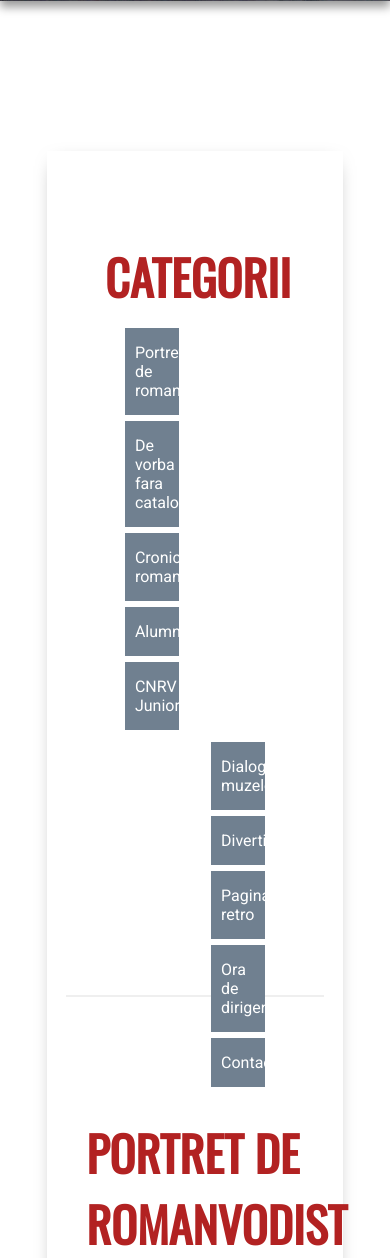
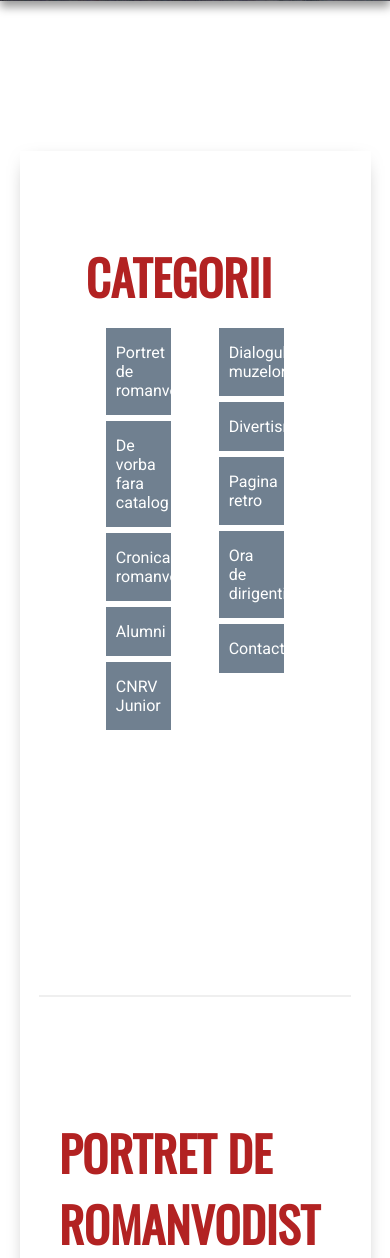
Before and after one commit to datBumbleB/cnrevista, a PHP site: page / in a window 390 px wide; the page is wider, and only the part inside the window is pictured. Shown: the part 843-2101 px from the top of that part. Run offline with PHP 8.4, Linux system fonts and the light colour scheme; some libraries are stand-ins or nearby versions; some web fonts are replaced.

Commit message:
no message

```diff
--- a/css/main.css
+++ b/css/main.css
@@ -375,13 +375,17 @@
 }
 
 span{
-
   font-size: 1em;
-
 }
 
 }
 
+@media (max-width: 1024px)
+{
+  section{
+    margin: 0 5% 30px 5%;
+  }
+}
 /* Float Clearfix ------------------ */
 
 .group:after {
```
